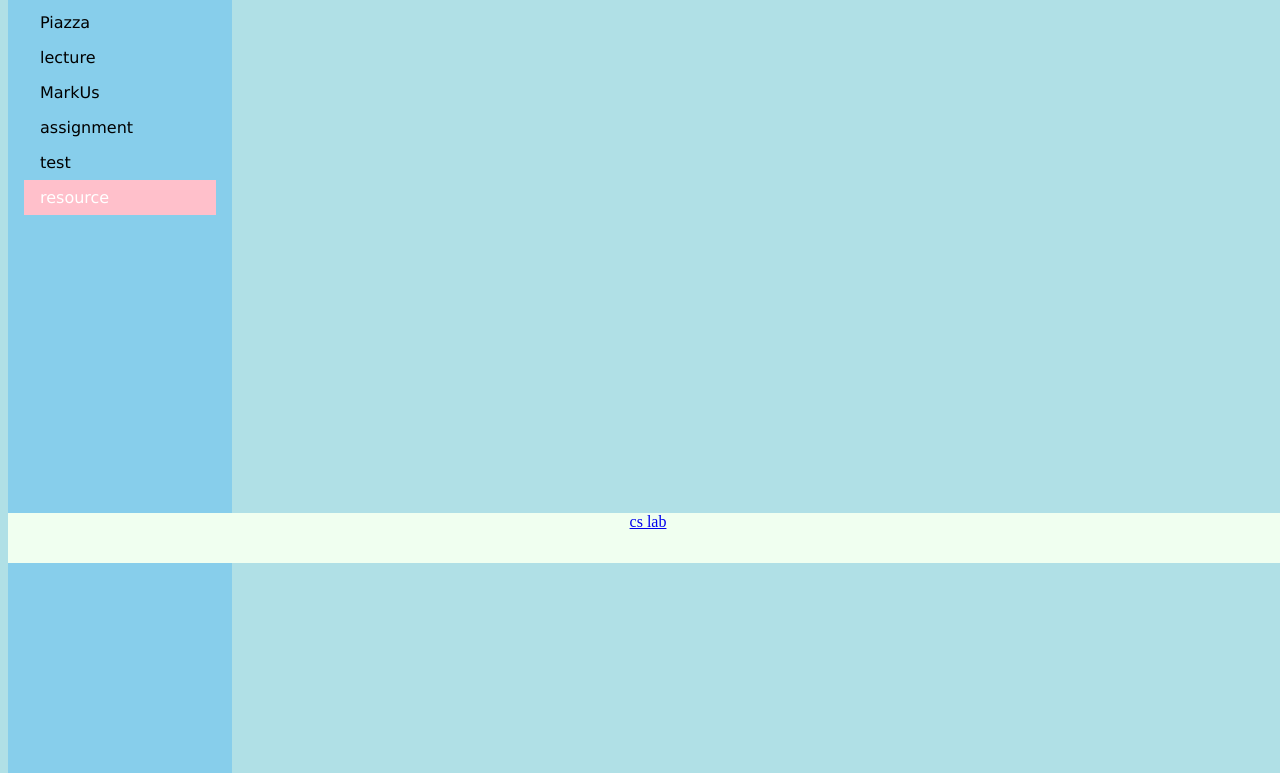
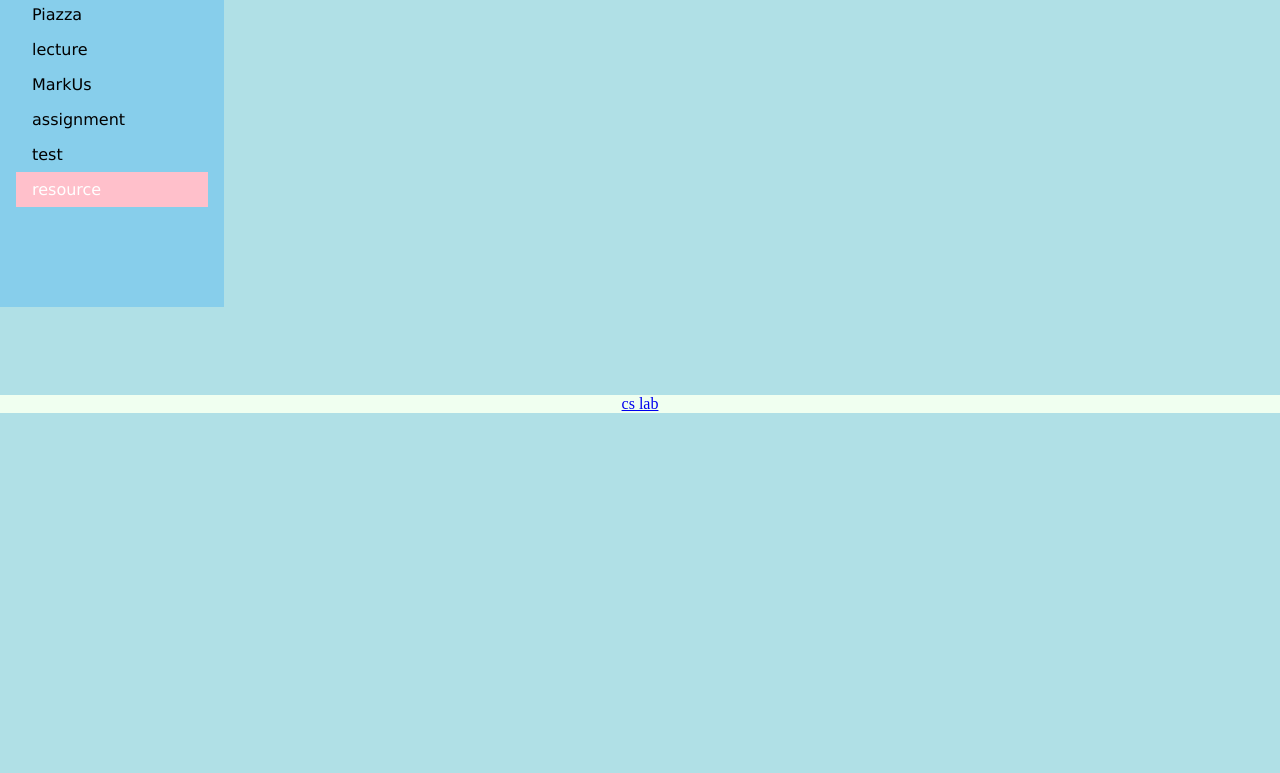
Before and after one commit to alexisliao/b20, a plain HTML site: page B20 A2/resource.html in a window 1280 px wide. Shown: the part 237-1010 px from the top of the page. After the commit the page ends 800 px from the top, so only its background shows below. Drawn offline with Linux system fonts and the light colour scheme.

Commit message:
Add files via upload

```diff
--- a/B20 A2/resource.html
+++ b/B20 A2/resource.html
@@ -5,7 +5,7 @@
 		<link href="style/main.css" rel="stylesheet" type="text/css"/>
 	</head>
 
-	<body style="background-color:Powderblue;">
+	<body >
 		<div class="container">
 
 		<header>
@@ -25,7 +25,7 @@
 		</nav>
 
 		<main>
-			<h1>Lecture</h1>
+			<h1>Resourse</h1>
 			<HR style="border:1  black" width="100%" color=black SIZE=1>
 		</main>
 
--- a/B20 A2/style/main.css
+++ b/B20 A2/style/main.css
@@ -1,3 +1,10 @@
+body{
+    position:relative;
+    max-height: 100%;
+    max-width: 1500px;
+    margin: auto;
+    background-color: powderblue;
+}
 
 div.container{
     width: 100%;
@@ -6,12 +13,11 @@ div.container{
 }
 
 footer {
-    position: fixed;
-    bottom:0;
     width:100%;
-    height:50px;
-    text-align: center;
-    background-color: honeydew;
+     background-color: honeydew;
+    margin-top: 20px;
+    text-align:center;
+
 }
 
 
@@ -35,7 +41,6 @@ nav{
     color: white;
     background-color: skyblue;
     position: absolute;
-    height: 100%;
     font-family: Verdana, Geneva, Tahoma, sans-serif;
     font-size: 100%;
     padding-bottom:100px;
@@ -65,10 +70,11 @@ li a:hover:not(.active) {
 
 main{
     border-left: 1px darkolivegreen;
-    margin-left: 250px;
+    margin-left: 300px;
     margin-right: 150px;
-    padding: 1em;
-    padding-bottom: 100px;
+    width: auto;
+    height: auto;
+    padding-bottom: 400px;
     font-family:'Gill Sans', 'Gill Sans MT', Calibri, 'Trebuchet MS', sans-serif;
     font-size: 110%;
 }
```
Also changed, not shown: B20 A2/assignment.html (+1 -2 lines), B20 A2/calendar.html (+8 -8 lines), B20 A2/home.html (+8 -8 lines), B20 A2/lecture.html (+2 -3 lines), B20 A2/news.html (+2 -2 lines), B20 A2/test.html (+1 -1 lines), 1 other file.
